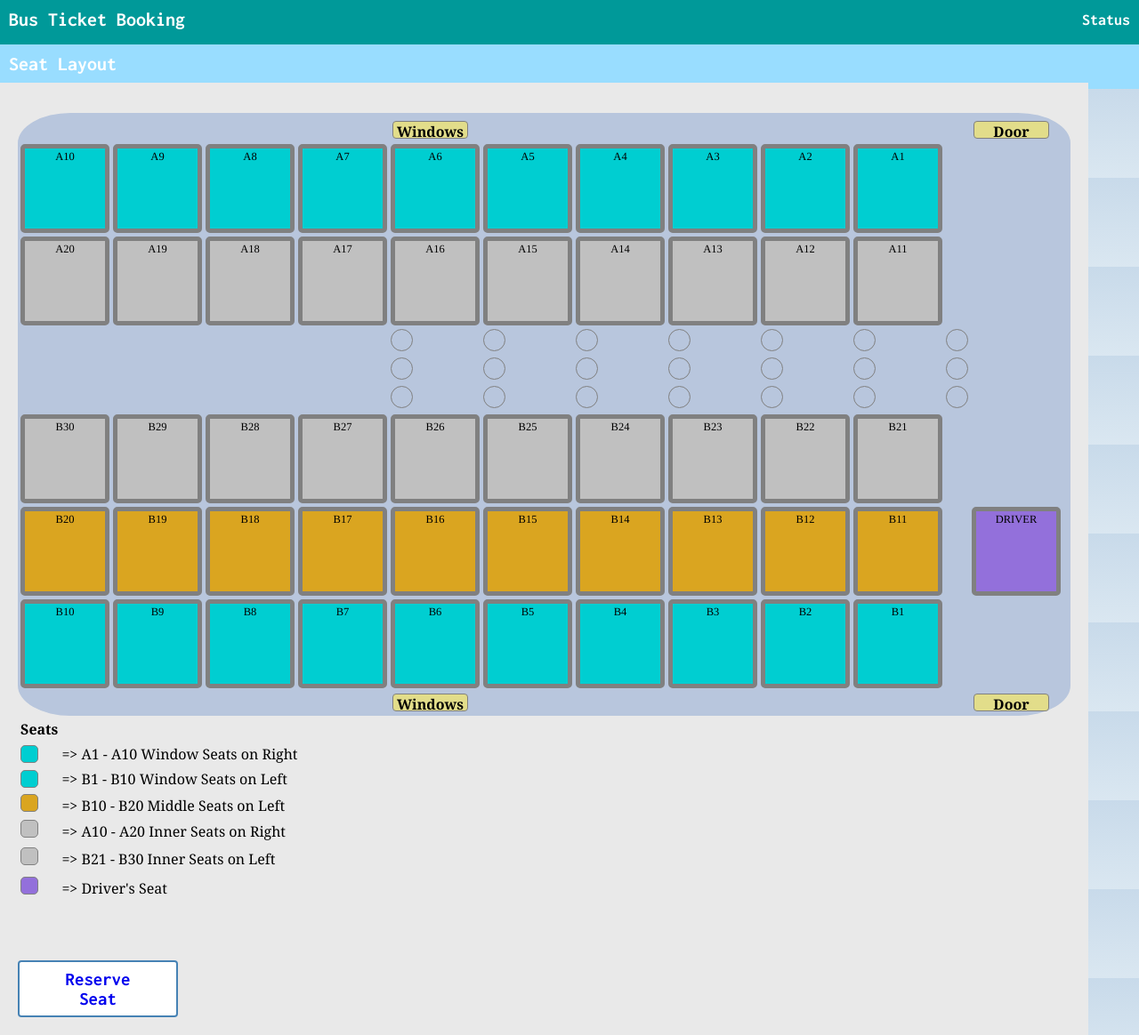
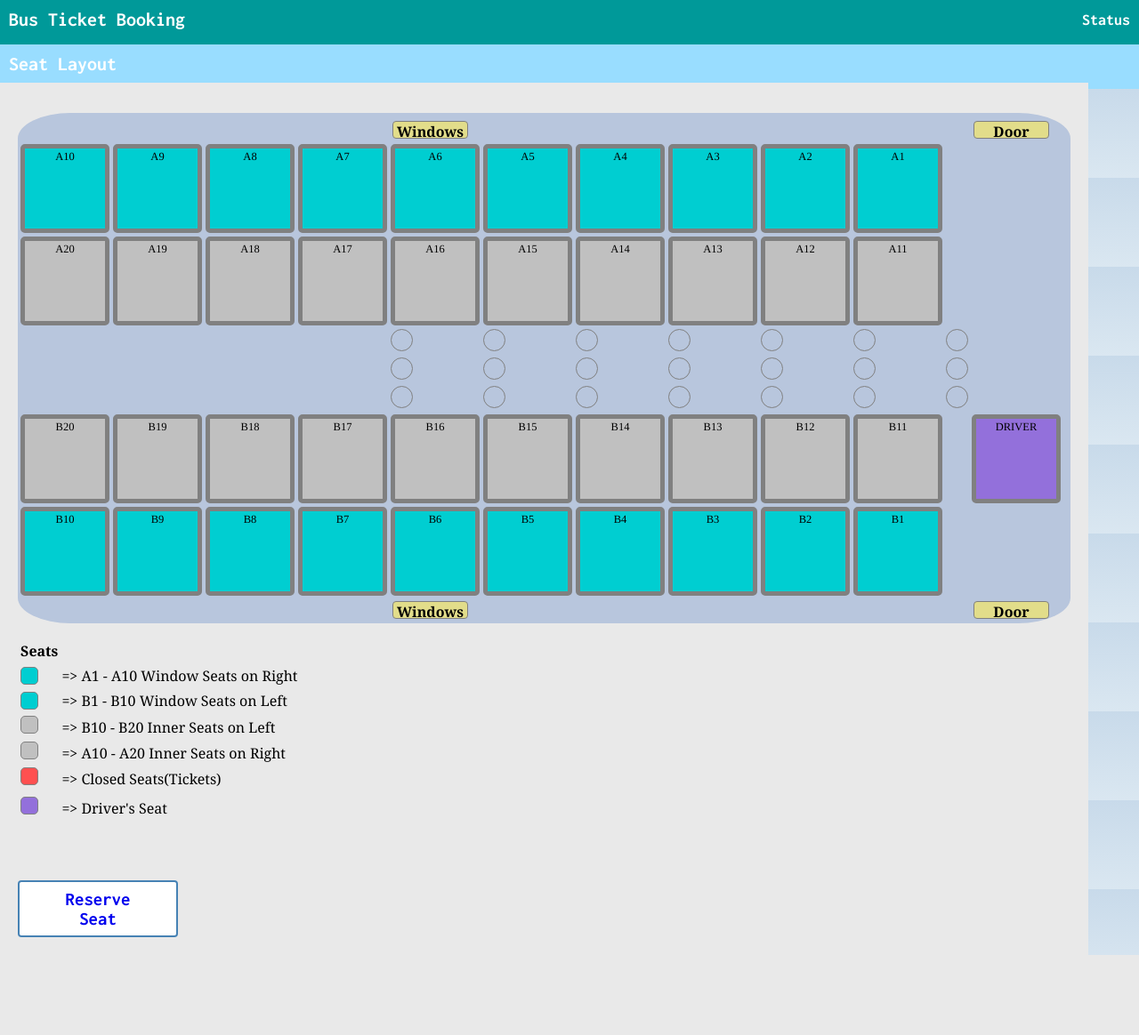
Before and after one commit to abhi2345A/Bus-Reservation-System, a Django app: page /BH5_Floor4/ in a window 1280 px wide. Shown: the whole page at 89% size. After the commit the page ends 1074 px from the top, so only its background shows below. Run offline with Django 3.2, Linux system fonts and the light colour scheme; tables that the repository leaves empty hold one stand-in row (values such as "Sample post").

Commit message:
Adding admin reset control and other checks

```diff
--- a/hms/urls.py
+++ b/hms/urls.py
@@ -4,8 +4,11 @@ from selection import views
 
 urlpatterns = [
     path('admin/', admin.site.urls),
+    path('home/', views.home,name='home'),
     path('closedseats/',views.ShowClosedSeats,name='ShowClosedSeats'),
+    path('admin/resetdetails/',views.reset,name='reset'),
     path('openseats/',views.ShowopenSeats,name='ShowopenSeats'),
+    path('admin/resetdetails/clear/',views.Clear,name='Clear'),
     path('display/',views.Showtable,name='Showtable'),
     path('', views.home, name='register'),
     path('reg_form/', views.register, name='reg_form'),
--- a/selection/models.py
+++ b/selection/models.py
@@ -30,7 +30,7 @@ class Passenger(models.Model):
         blank=True,
         on_delete=models.CASCADE,
         null=True)
-    seat_allotted = models.BooleanField(default=False)
+    seat_allotted = models.BooleanField(default=True)
 
     #def __str__(self):
     #    return self.enrollment_no
@@ -38,7 +38,7 @@ class Passenger(models.Model):
 
 class Room(models.Model):
     #user=models.ForeignKey(User,on_delete=models.CASCADE,related_name="room_details")
-    room_choice = [('Window Seat', 'Window Seat'), ('Middle Seat', 'Middle Seat'), ('Inner Seat', 'Inner Seat')]
+    room_choice = [('Window Seat', 'Window Seat'), ('Inner Seat', 'Inner Seat')]
     no = models.CharField(max_length=5)
     name = models.CharField(max_length=10)
     room_type = models.CharField(choices=room_choice, max_length=30, default=None)
--- a/selection/templates/BH5_Floor4.html
+++ b/selection/templates/BH5_Floor4.html
@@ -120,29 +120,18 @@
 
              </tr>
 
-           <td><div id="seat23" class="B30" data-toggle="tooltip" data-placement="right" title="B30">B30</div></td>
-                 <td><div id="seat23" class="B29" data-toggle="tooltip" data-placement="right" title="B29">B29</div></td>
-                 <td><div id="seat23" class="B28" data-toggle="tooltip" data-placement="right" title="B28">B28</div></td>
-                 <td><div id="seat23" class="B27" data-toggle="tooltip" data-placement="right" title="B27">B27</div></td>
-                 <td><div id="seat23" class="B26" data-toggle="tooltip" data-placement="right" title="B26">B26</div></td>
-                 <td><div id="seat23" class="B25" data-toggle="tooltip" data-placement="right" title="B25">B25</div></td>
-                 <td><div id="seat23" class="B24" data-toggle="tooltip" data-placement="right" title="B24">B24</div></td>
-                 <td><div id="seat23" class="B23" data-toggle="tooltip" data-placement="right" title="B23">B23</div></td>
-                 <td><div id="seat23" class="B22" data-toggle="tooltip" data-placement="right" title="B22">B22</div></td>
-                 <td><div id="seat23" class="B21" data-toggle="tooltip" data-placement="right" title="B21">B21</div></td>
 
-           </tr>
 
-           <td><div id="seat22" class="B20" data-toggle="tooltip" data-placement="right" title="B20">B20</div></td>
-                 <td><div id="seat22" class="B19" data-toggle="tooltip" data-placement="right" title="B19">B19</div></td>
-                 <td><div id="seat22" class="B18" data-toggle="tooltip" data-placement="right" title="B18">B18</div></td>
-                 <td><div id="seat22" class="B17" data-toggle="tooltip" data-placement="right" title="B17">B17</div></td>
-                 <td><div id="seat22" class="B16" data-toggle="tooltip" data-placement="right" title="B16">B16</div></td>
-                 <td><div id="seat22" class="B15" data-toggle="tooltip" data-placement="right" title="B15">B15</div></td>
-                 <td><div id="seat22" class="B14" data-toggle="tooltip" data-placement="right" title="B14">B14</div></td>
-                 <td><div id="seat22" class="B13" data-toggle="tooltip" data-placement="right" title="B13">B13</div></td>
-                 <td><div id="seat22" class="5402" data-toggle="tooltip" data-placement="right" title="B12">B12</div></td>
-                 <td><div id="seat22" class="B11" data-toggle="tooltip" data-placement="right" title="B11">B11</div></td>
+           <td><div id="seat23" class="B20" data-toggle="tooltip" data-placement="right" title="B20">B20</div></td>
+                 <td><div id="seat23" class="B19" data-toggle="tooltip" data-placement="right" title="B19">B19</div></td>
+                 <td><div id="seat23" class="B18" data-toggle="tooltip" data-placement="right" title="B18">B18</div></td>
+                 <td><div id="seat23" class="B17" data-toggle="tooltip" data-placement="right" title="B17">B17</div></td>
+                 <td><div id="seat23" class="B16" data-toggle="tooltip" data-placement="right" title="B16">B16</div></td>
+                 <td><div id="seat23" class="B15" data-toggle="tooltip" data-placement="right" title="B15">B15</div></td>
+                 <td><div id="seat23" class="B14" data-toggle="tooltip" data-placement="right" title="B14">B14</div></td>
+                 <td><div id="seat23" class="B13" data-toggle="tooltip" data-placement="right" title="B13">B13</div></td>
+                 <td><div id="seat23" class="B12" data-toggle="tooltip" data-placement="right" title="B12">B12</div></td>
+                 <td><div id="seat23" class="B11" data-toggle="tooltip" data-placement="right" title="B11">B11</div></td>
                  <td id="walk">  </td>
                  <td><div id="seat30" class="Driver" data-toggle="tooltip" data-placement="right" title="Driver">DRIVER</div></td>
 
@@ -177,7 +166,7 @@
       </div>
       <br>
       <div class="menu" style="font-family:Georgia, serif;">
-        <br></br><br></br><br></br><br></br>
+        <br></br><br></br>
             <table class="table2">
 
               <th>Seats</th>
@@ -198,18 +187,20 @@
             <tr>
 
               <tr>
-              <td><div id="seat25"></div></td>
-              <td>=> B10 - B20 Middle Seats on  Left</td>
+              <td><div id="seat2"></div></td>
+              <td>=> B10 - B20 Inner Seats on  Left</td>
             </tr>
             <tr>
               <td><div id="seat2"></div></td>
               <td>=> A10 - A20 Inner Seats on  Right</td>
             </tr>
+
+            </tr>
             <tr>
-              <tr>
-              <td><div id="seat2"></div></td>
-              <td>=> B21 - B30 Inner Seats on  Left</td>
+              <td><div id="seat8"></div></td>
+              <td>=> Closed Seats(Tickets)</td>
             </tr>
+
             <tr>
 
              <tr>
@@ -229,62 +220,93 @@
 
 
 </div>
+
+
+
+
+
+
+
+
   <script>
-var myNodelist = document.querySelectorAll("#seat");
+
+
+var myNodelist = document.querySelectorAll("#seat23");
 
 for(var i = 0; i < myNodelist.length; i++)
 {
+
   var num = 2;
   var x = myNodelist[i].classList;
   var y = x.item(0);
+
   {% if rooms %}
   {% for room in rooms %}
-  var number = {{room.no}};
+  var number = "{{room.no}}";
         if(y == number)
         {
           {% if room.vacant %}
           num--;
+          {% else %}
+          num++;
           {% endif %}
         }
   {% endfor %}
   {% endif %}
   if(num==2){
-  myNodelist[i].style.backgroundColor = "steelblue";
+  //myNodelist[i].style.backgroundColor = "steelblue";
   }
   else if(num==1){
-  myNodelist[i].style.backgroundColor = "#b8c6dd";
+  //myNodelist[i].style.backgroundColor = "#eff5f7";
   }
   else{
-  myNodelist[i].style.backgroundColor = "#eff5f7";
+  myNodelist[i].style.backgroundColor ="#ff5050" ;
   }
-  var z = myNodelist[i].classList;
 }
-var myNodelist = document.querySelectorAll("#seatS");
+
+
+
+var myNodelist = document.querySelectorAll("#seat24");
 
 for(var i = 0; i < myNodelist.length; i++)
 {
-  var num = 1;
+
+  var num = 2;
   var x = myNodelist[i].classList;
   var y = x.item(0);
+
   {% if rooms %}
   {% for room in rooms %}
-  var number = {{room.no}};
+  var number = "{{room.no}}";
         if(y == number)
         {
           {% if room.vacant %}
           num--;
+          {% else %}
+          num++;
           {% endif %}
         }
   {% endfor %}
   {% endif %}
-  if(num==1){
-  myNodelist[i].style.backgroundColor = "#b8c6dd";
+  if(num==2){
+  //myNodelist[i].style.backgroundColor = "steelblue";
+  }
+  else if(num==1){
+  //myNodelist[i].style.backgroundColor = "#eff5f7";
   }
   else{
-  myNodelist[i].style.backgroundColor = "#c9c6c3";
+  myNodelist[i].style.backgroundColor ="#ff5050" ;
   }
-  var z = myNodelist[i].classList;
 }
+
+
+
+
+
+
+
+
+
 </script>
 <script>
 $(document).ready(function(){
--- a/selection/templates/base.html
+++ b/selection/templates/base.html
@@ -20,6 +20,8 @@
         a {
             text-decoration: none;
         }
+
+
 
         .wrap {
             margin: 0;
@@ -326,6 +328,21 @@
             background-color: #00CED1;
 
         }
+
+        #seat8 {
+            height: 20px;
+            width: 20px;
+            border: 1px solid gray;
+            cursor:pointer;
+            background-color:#ff5050;
+            border-radius:5px;
+            display: inline-block;
+            font-size: 10.5px;
+            font-family:Times, serif;
+            padding:3.5px;
+        }
+
+
 
         #seat3 {
             height: 20px;
--- a/selection/templates/closedseats.html
+++ b/selection/templates/closedseats.html
@@ -6,7 +6,7 @@
 .button {
   position:absolute;
     bottom: 3%;
-    right:45%;
+    right:90%;
   display: inline-block;
   padding: 15px 25px;
   font-size: 24px;
--- a/selection/templates/openseats.html
+++ b/selection/templates/openseats.html
@@ -6,7 +6,7 @@
 .button {
   position:absolute;
     bottom: 3%;
-    right:45%;
+    right:90%;
   display: inline-block;
   padding: 15px 25px;
   font-size: 24px;
--- a/selection/views.py
+++ b/selection/views.py
@@ -4,11 +4,34 @@ from django.http import HttpResponse, Http404
 from selection.models import Passenger, Room
 from django.contrib.auth import authenticate, login, logout
 from django.contrib.auth.decorators import login_required
+from django.contrib import messages
+from django.http import HttpResponseRedirect
 
 
 def home(request):
     return render(request, 'home.html')
 
+@login_required
+def reset(request):
+    r = Room.objects.all()
+    p = Passenger.objects.all()
+    return render(request,'resetdetails.html',{'r': r,'p':p})
+
+@login_required
+def Clear(request):
+    if request.method =='GET':
+        default = True
+        for room in Room.objects.all():
+            room.vacant = default
+            room.save()
+        for passenger in Passenger.objects.all():
+            passenger.seat = None
+            passenger.seat_allotted = False
+            passenger.save()
+
+        #return render(request,'resetdetails',{'r1':r1,'p1':p1})
+    messages.info(request, 'All Bus Tickets have been reset(Opened) successfully!')
+    return HttpResponseRedirect(request.META.get('HTTP_REFERER'))
 
 @login_required
 def Showtable(request):
@@ -45,6 +68,9 @@ def register(request):
                     return HttpResponse('Disabled account')
             else:
                 return HttpResponse('Invalid Login')
+        else:
+            messages.error(request,"Something Went Wrong!...Try Again")
+            return HttpResponseRedirect(request.META.get('HTTP_REFERER'))
     else:
         form = UserForm()
         args = {'form': form}
@@ -61,8 +87,6 @@ def user_login(request):
                 username=cd['username'],
                 password=cd['password'])
             if user is not None:
-                if user.is_warden:
-                    return HttpResponse('Invalid Login')
                 if user.is_active:
                     login(request, user)
                     passenger = request.user.passenger
@@ -70,9 +94,11 @@ def user_login(request):
                 else:
                     return HttpResponse('Disabled account')
             else:
-                return HttpResponse('Invalid Login')
+                messages.error(request,"Invalid username or password!...Try Again ")
+                return HttpResponseRedirect(request.META.get('HTTP_REFERER'))
         else:
-            return HttpResponse('Sahi Nahi hai bhai')
+            messages.error(request,"Invalid username or password!...Try Again ")
+            return HttpResponseRedirect(request.META.get('HTTP_REFERER'))
     else:
         form = LoginForm()
         return render(request, 'login.html', {'form': form})
@@ -151,7 +177,8 @@ def select(request):
             passenger = request.user.passenger
             return render(request, 'profile.html', {'passenger': passenger})
         else:
-            return HttpResponse('This Seat is Already Alloted to somebody')
+            messages.error(request,"This Seat Ticket is Closed!...Try different one")
+            return HttpResponseRedirect(request.META.get('HTTP_REFERER'))
     else:
         form = SelectionForm(instance=request.user.passenger)
         passenger_gender = request.user.passenger.gender
```
Also changed, not shown: selection/templates/edit.html (+6 -6 lines), selection/templates/login.html (+6 -2 lines), selection/templates/reg_form.html (+6 -3 lines), selection/templates/resetdetails.html (added, +138 -0 lines), selection/templates/select_room.html (+14 -2 lines), selection/migrations/0001_initial.py, selection/migrations/0002_auto_20180922_0049.py (deleted), selection/migrations/0003_student_no_dues.py (deleted), selection/migrations/0004_auto_20200322_1935.py (deleted), selection/migrations/0005_auto_20200323_0134.py (deleted), selection/migrations/0006_auto_20200324_0036.py (deleted), selection/migrations/0007_auto_20200324_0105.py (deleted), selection/templates/clear.html (added).
